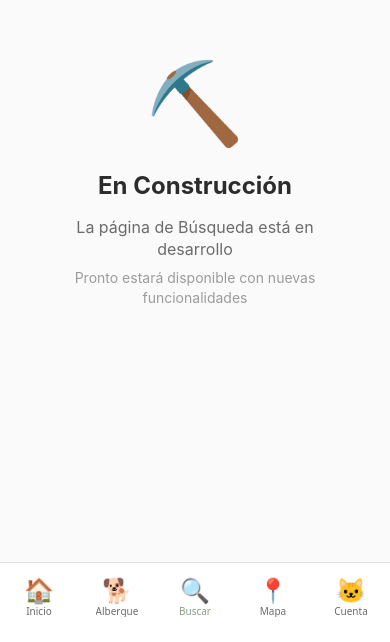
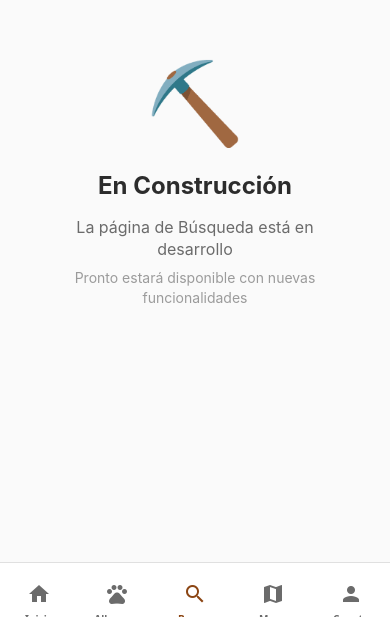
Before and after one commit to DaleneyRuben/huellitapps, a React Native app: screen /Buscar in a window 390 px wide. Shown: the part 202-844 px from the top of the page. Built offline with nearby package versions, Linux system fonts and the light colour scheme.

Commit message:
refactor tab icons and colors

```diff
--- a/App.js
+++ b/App.js
@@ -2,8 +2,8 @@ import React from 'react';
 import { NavigationContainer } from '@react-navigation/native';
 import { createBottomTabNavigator } from '@react-navigation/bottom-tabs';
 import { StatusBar } from 'expo-status-bar';
-import { Text } from 'react-native';
 import { colors } from './theme';
+import { MaterialIcons } from '@expo/vector-icons';
 
 // Import screens
 import HomeScreen from './screens/HomeScreen';
@@ -28,14 +28,15 @@ export default function App() {
             paddingTop: 8,
             height: 80,
           },
-          tabBarActiveTintColor: colors.primary,
+          tabBarActiveTintColor: colors.brown, // Saddle Brown for active tab
           tabBarInactiveTintColor: colors.textSecondary,
           tabBarLabelStyle: {
             fontSize: 10,
-            fontWeight: '500',
+            fontWeight: '600',
+            marginTop: 4,
           },
           tabBarIconStyle: {
-            fontSize: 24,
+            marginTop: 4,
           },
         }}
       >
@@ -43,35 +44,43 @@ export default function App() {
           name="Inicio"
           component={HomeScreen}
           options={{
-            tabBarIcon: ({ color }) => <TabIcon icon="🏠" color={color} />,
+            tabBarIcon: ({ color }) => (
+              <TabIcon iconName="home" color={color} />
+            ),
           }}
         />
         <Tab.Screen
           name="Albergue"
           component={ShelterScreen}
           options={{
-            tabBarIcon: ({ color }) => <TabIcon icon="🐕" color={color} />,
+            tabBarIcon: ({ color }) => (
+              <TabIcon iconName="pets" color={color} />
+            ),
           }}
         />
         <Tab.Screen
           name="Buscar"
           component={SearchScreen}
           options={{
-            tabBarIcon: ({ color }) => <TabIcon icon="🔍" color={color} />,
+            tabBarIcon: ({ color }) => (
+              <TabIcon iconName="search" color={color} />
+            ),
           }}
         />
         <Tab.Screen
           name="Mapa"
           component={MapScreen}
           options={{
-            tabBarIcon: ({ color }) => <TabIcon icon="📍" color={color} />,
+            tabBarIcon: ({ color }) => <TabIcon iconName="map" color={color} />,
           }}
         />
         <Tab.Screen
           name="Cuenta"
           component={AccountScreen}
           options={{
-            tabBarIcon: ({ color }) => <TabIcon icon="🐱" color={color} />,
+            tabBarIcon: ({ color }) => (
+              <TabIcon iconName="person" color={color} />
+            ),
           }}
         />
       </Tab.Navigator>
@@ -80,7 +89,7 @@ export default function App() {
   );
 }
 
-// Simple tab icon component
-const TabIcon = ({ icon, color }) => (
-  <Text style={{ color, fontSize: 24 }}>{icon}</Text>
+// Tab icon component using MaterialIcons
+const TabIcon = ({ iconName, color, size = 24 }) => (
+  <MaterialIcons name={iconName} size={size} color={color} />
 );
--- a/package.json
+++ b/package.json
@@ -12,9 +12,11 @@
     "prepare": "husky"
   },
   "dependencies": {
+    "@expo/vector-icons": "^15.0.0",
     "@react-navigation/bottom-tabs": "^7.4.6",
     "@react-navigation/native": "^7.1.17",
     "expo": "~52.0.32",
+    "expo-font": "^13.3.2",
     "expo-status-bar": "~2.0.1",
     "react": "18.3.1",
     "react-native": "0.76.7",
--- a/theme/colors.js
+++ b/theme/colors.js
@@ -1,44 +1,54 @@
 export const colors = {
   // Primary Colors
-  primary: '#8B9D83',      // Sage Green - Main brand color
+  primary: '#8B9D83', // Sage Green - Main brand color
   primaryLight: '#A8B89E', // Lighter sage for backgrounds
-  primaryDark: '#6B7A63',  // Darker sage for text
+  primaryDark: '#6B7A63', // Darker sage for text
 
   // Secondary Colors
-  secondary: '#D4A574',    // Warm Beige - Secondary elements
+  secondary: '#D4A574', // Warm Beige - Secondary elements
   secondaryLight: '#E5C495', // Lighter beige
-  secondaryDark: '#B8945A',  // Darker beige
+  secondaryDark: '#B8945A', // Darker beige
 
   // Accent Colors
-  accent: '#E8B4A0',       // Dusty Rose - Highlights and CTAs
-  accentLight: '#F2C9B8',  // Lighter dusty rose
-  accentDark: '#D19A82',   // Darker dusty rose
+  accent: '#E8B4A0', // Dusty Rose - Highlights and CTAs
+  accentLight: '#F2C9B8', // Lighter dusty rose
+  accentDark: '#D19A82', // Darker dusty rose
+
+  // Brown Colors
+  brown: '#8B4513', // Saddle Brown - Active states, highlights
+  brownLight: '#A0522D', // Lighter brown
+  brownDark: '#654321', // Darker brown
+
+  // Green Colors
+  green: '#6E8B3D', // Dark Olive Green - Labels, accents
+  greenLight: '#8FBC8F', // Lighter green
+  greenDark: '#556B2F', // Darker green
 
   // Background Colors
-  background: '#FAFAFA',   // Off-White - Main background
-  surface: '#FFFFFF',       // Pure White - Card backgrounds
+  background: '#FAFAFA', // Off-White - Main background
+  surface: '#FFFFFF', // Pure White - Card backgrounds
   surfaceLight: '#F8F8F8', // Very light gray
 
   // Text Colors
-  textPrimary: '#2C2C2C',  // Dark gray - Main text
+  textPrimary: '#2C2C2C', // Dark gray - Main text
   textSecondary: '#6B6B6B', // Medium gray - Secondary text
-  textLight: '#9B9B9B',    // Light gray - Placeholder text
+  textLight: '#9B9B9B', // Light gray - Placeholder text
 
   // Status Colors
-  success: '#7FB069',       // Green - Success states
-  warning: '#F4A261',       // Orange - Warning states
-  error: '#E76F51',         // Red - Error states
-  info: '#6B9AC4',          // Blue - Info states
+  success: '#7FB069', // Green - Success states
+  warning: '#F4A261', // Orange - Warning states
+  error: '#E76F51', // Red - Error states
+  info: '#6B9AC4', // Blue - Info states
 
   // Border Colors
-  border: '#E0E0E0',       // Light gray - Subtle borders
+  border: '#E0E0E0', // Light gray - Subtle borders
   borderMedium: '#D0D0D0', // Medium gray - Card borders
-  borderDark: '#B0B0B0',   // Dark gray - Strong borders
+  borderDark: '#B0B0B0', // Dark gray - Strong borders
 
   // Shadow Colors
-  shadow: 'rgba(0, 0, 0, 0.1)',     // Subtle shadows
+  shadow: 'rgba(0, 0, 0, 0.1)', // Subtle shadows
   shadowMedium: 'rgba(0, 0, 0, 0.15)', // Medium shadows
-  shadowDark: 'rgba(0, 0, 0, 0.2)',    // Strong shadows
+  shadowDark: 'rgba(0, 0, 0, 0.2)', // Strong shadows
 };
 
 // Semantic color mappings for specific use cases
@@ -51,11 +61,16 @@ export const semanticColors = {
   buttonPrimary: colors.primary,
   buttonSecondary: colors.secondary,
   buttonAccent: colors.accent,
+  buttonBrown: colors.brown,
+
+  // Tab Colors
+  tabActive: colors.brown,
+  tabInactive: colors.textSecondary,
 
   // Text Colors
-  labelText: colors.primary,
+  labelText: colors.green,
   valueText: colors.textPrimary,
-  titleText: colors.primary,
+  titleText: colors.green,
 
   // Image Section
   imageBorder: colors.borderMedium,
```
Also changed, not shown: 1 other file (tests, documents, lock files or other folders).
